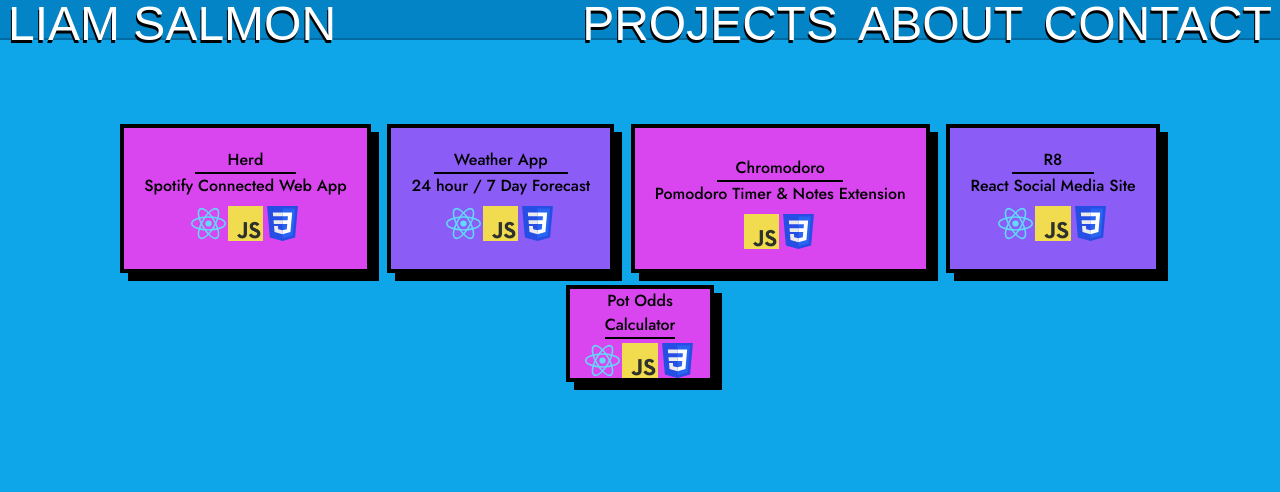
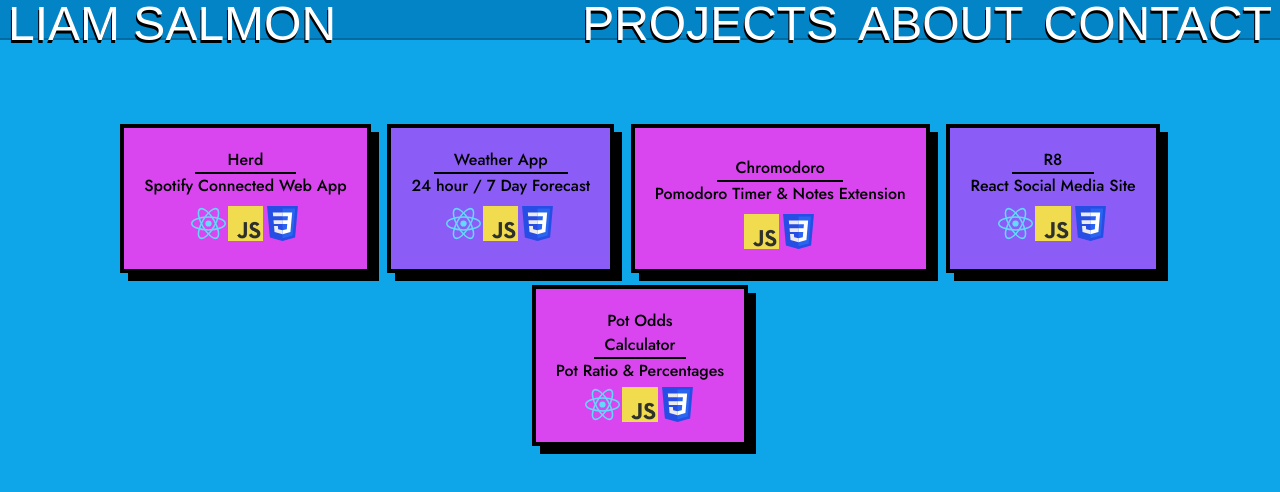
Before and after one commit to ElSammen/liamsalmon.com, a Next.js app: page /pages/projects in a window 1280 px wide. Shown: the top 492 px of the page. Built offline with nearby package versions, Linux system fonts and the light colour scheme; a web font is replaced by a local one.

Commit message:
minor tweak

```diff
--- a/app/pages/projects/page.js
+++ b/app/pages/projects/page.js
@@ -166,7 +166,7 @@ export default function Projects() {
                         id={5}
                         onClick={() => setExpand(5)}
 
-                        className="flex flex-col bg-fuchsia-500 border-4 border-black shadow-[8px_8px_0px_rgba(0,0,0,1)] text-center  mx-auto mb-3 relative">
+                        className="flex flex-col bg-fuchsia-500 border-4 border-black shadow-[8px_8px_0px_rgba(0,0,0,1)] text-center p-5 mx-auto mb-3 relative">
                         {expandedState[5] ? <div className="absolute top-0 right-1 cursor-pointer hover:text-white text-[1.5rem]"
                             onClick={(e) => {
                                 e.stopPropagation();
@@ -175,7 +175,8 @@ export default function Projects() {
                             ☒
                         </div> : null}
                         <div className={subheaderFont.className}>
-                            <p className="border-b-2 border-black w-[50%] mx-auto">Pot Odds Calculator</p>
+                            <p className="border-b-2 border-black w-[55%] mx-auto">Pot Odds Calculator</p>
+                            <p className="mx-auto">Pot Ratio & Percentages</p>
 
                             <div className="flex justify-center space-x-0.5 techbox mx-auto  mt-1">
                                 <Image src={reactIcon} className="opacity-[1]" alt="React Icon" style={{ width: "2.2rem" }} />
```
Also changed, not shown: 1 other file (tests, documents, lock files or other folders).
